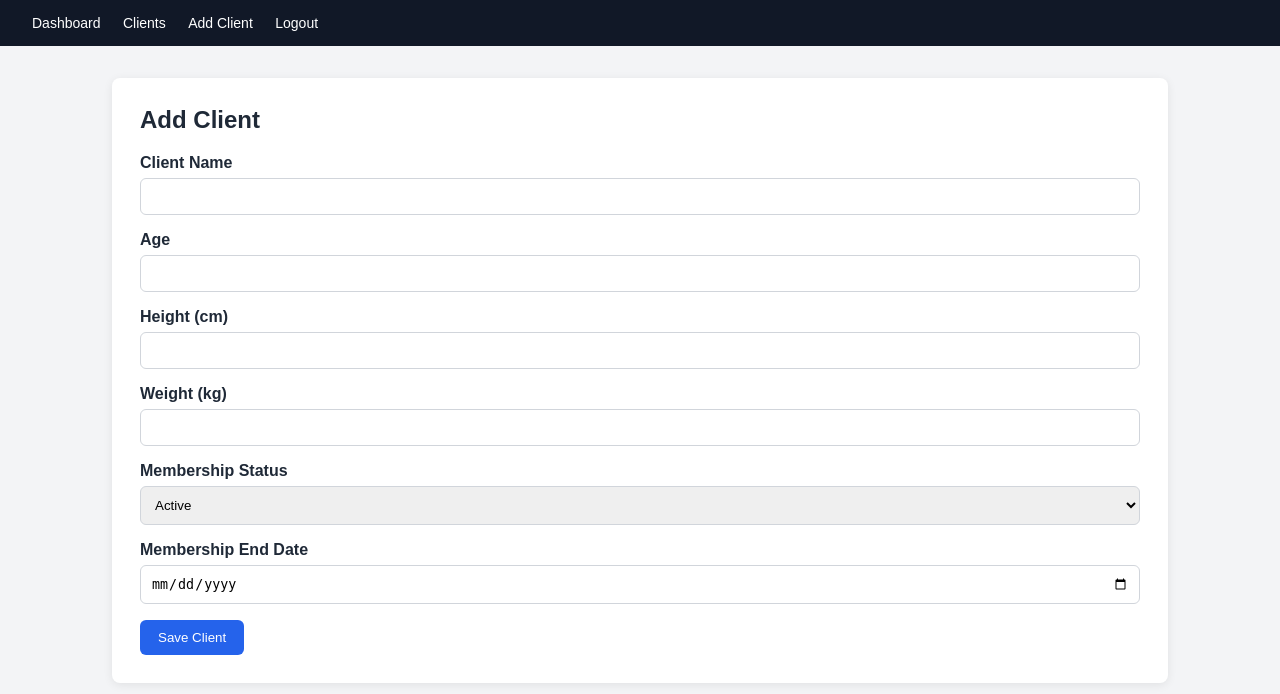
After one commit to NandhiyaN/aceest-fitness-gym-devops, a Flask app: page /clients/add in a window 1280 px wide. The commit adds this page. Shown: the top 694 px of the page. Run offline with Flask 3, Linux system fonts and the light colour scheme; the visitor is signed in with stand-in values (Sample User, id 1).

Commit message:
Add client management pages and dashboard summary

```diff
--- a/app.py
+++ b/app.py
@@ -108,11 +108,68 @@ def login():
 @app.route("/dashboard")
 @login_required
 def dashboard():
+    conn = get_connection()
+    client_count = conn.execute("SELECT COUNT(*) AS total FROM clients").fetchone()["total"]
+    conn.close()
+
     return render_template(
         "dashboard.html",
         username=session.get("username"),
-        role=session.get("role")
+        role=session.get("role"),
+        client_count=client_count
     )
+
+
+@app.route("/clients")
+@login_required
+def clients():
+    conn = get_connection()
+    client_list = conn.execute(
+        "SELECT * FROM clients ORDER BY name"
+    ).fetchall()
+    conn.close()
+
+    return render_template("clients.html", clients=client_list)
+
+
+@app.route("/clients/add", methods=["GET", "POST"])
+@login_required
+def add_client():
+    if request.method == "POST":
+        name = request.form.get("name", "").strip()
+        age = request.form.get("age", "").strip()
+        height = request.form.get("height", "").strip()
+        weight = request.form.get("weight", "").strip()
+        membership_status = request.form.get("membership_status", "").strip()
+        membership_end = request.form.get("membership_end", "").strip()
+
+        if not name:
+            flash("Client name is required.", "error")
+            return redirect(url_for("add_client"))
+
+        conn = get_connection()
+        try:
+            conn.execute("""
+                INSERT INTO clients (name, age, height, weight, membership_status, membership_end)
+                VALUES (?, ?, ?, ?, ?, ?)
+            """, (
+                name,
+                age if age else None,
+                height if height else None,
+                weight if weight else None,
+                membership_status if membership_status else None,
+                membership_end if membership_end else None
+            ))
+            conn.commit()
+            flash("Client added successfully.", "success")
+        except sqlite3.IntegrityError:
+            flash("Client already exists.", "error")
+        finally:
+            conn.close()
+
+        return redirect(url_for("clients"))
+
+    return render_template("add_client.html")
 
 
 @app.route("/logout")
--- /dev/null
+++ b/templates/add_client.html
@@ -0,0 +1,31 @@
+{% extends "base.html" %}
+
+{% block content %}
+<h2>Add Client</h2>
+
+<form method="POST">
+    <label for="name">Client Name</label>
+    <input type="text" id="name" name="name" required>
+
+    <label for="age">Age</label>
+    <input type="number" id="age" name="age">
+
+    <label for="height">Height (cm)</label>
+    <input type="number" step="0.1" id="height" name="height">
+
+    <label for="weight">Weight (kg)</label>
+    <input type="number" step="0.1" id="weight" name="weight">
+
+    <label for="membership_status">Membership Status</label>
+    <select id="membership_status" name="membership_status">
+        <option value="Active">Active</option>
+        <option value="Inactive">Inactive</option>
+        <option value="Expired">Expired</option>
+    </select>
+
+    <label for="membership_end">Membership End Date</label>
+    <input type="date" id="membership_end" name="membership_end">
+
+    <button type="submit">Save Client</button>
+</form>
+{% endblock %}
--- a/templates/base.html
+++ b/templates/base.html
@@ -26,7 +26,7 @@
         }
 
         .page {
-            max-width: 900px;
+            max-width: 1000px;
             margin: 32px auto;
             background: white;
             padding: 28px;
@@ -86,12 +86,40 @@
             color: #6b7280;
             font-size: 14px;
         }
+
+        table {
+            width: 100%;
+            border-collapse: collapse;
+            margin-top: 16px;
+        }
+
+        th, td {
+            border: 1px solid #e5e7eb;
+            padding: 12px;
+            text-align: left;
+        }
+
+        th {
+            background-color: #f9fafb;
+        }
+
+        .top-actions {
+            margin-bottom: 18px;
+        }
+
+        .top-actions a {
+            text-decoration: none;
+            color: #2563eb;
+            font-weight: 600;
+        }
     </style>
 </head>
 <body>
     <div class="navbar">
         {% if session.get('username') %}
             <a href="{{ url_for('dashboard') }}">Dashboard</a>
+            <a href="{{ url_for('clients') }}">Clients</a>
+            <a href="{{ url_for('add_client') }}">Add Client</a>
             <a href="{{ url_for('logout') }}">Logout</a>
         {% endif %}
     </div>
--- a/templates/dashboard.html
+++ b/templates/dashboard.html
@@ -6,6 +6,9 @@
 <p>Role: <strong>{{ role }}</strong></p>
 
 <p class="muted">
-    This is the initial Flask-based version of the ACEest Fitness & Gym Management application.
+    This is the internal dashboard for ACEest Fitness & Gym Management.
 </p>
+
+<h3>Summary</h3>
+<p>Total registered clients: <strong>{{ client_count }}</strong></p>
 {% endblock %}
```
Also changed, not shown: templates/clients.html (added, +38 -0 lines).
